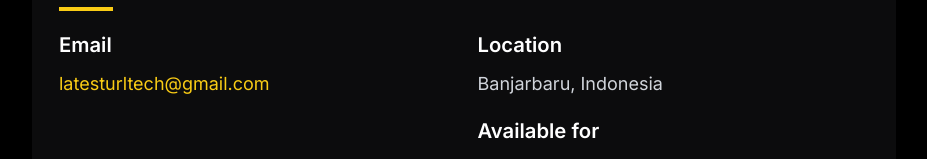
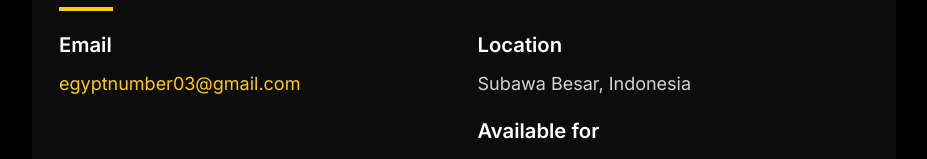
Before and after one commit to RAYWEB-DEV/my-portofolio, a Next.js app: page /about in a window 1280 px wide. Shown: the part 1003-1162 px from the top of the page, without its empty margins (176-1103 px from the left). Built offline with nearby package versions, Linux system fonts and the light colour scheme.

Commit message:
page.tsx

```diff
--- a/app/about/page.tsx
+++ b/app/about/page.tsx
@@ -196,8 +196,8 @@ export default function AboutPage() {
               >
                 <div>
                   <h3 className="text-lg font-semibold mb-2">Email</h3>
-                  <a href="mailto:latesturltech@gmail.com" className="text-yellow-400 hover:underline">
-                    latesturltech@gmail.com
+                  <a href="mailto: egyptnumber03@gmail.com" className="text-yellow-400 hover:underline">
+                    egyptnumber03@gmail.com
                   </a>
                 </div>
               </motion.div>
@@ -210,7 +210,7 @@ export default function AboutPage() {
               >
                 <div>
                   <h3 className="text-lg font-semibold mb-2">Location</h3>
-                  <p className="text-gray-300">Banjarbaru, Indonesia</p>
+                  <p className="text-gray-300">Subawa Besar, Indonesia</p>
                 </div>
                 <div>
                   <h3 className="text-lg font-semibold mb-2">Available for</h3>
```
